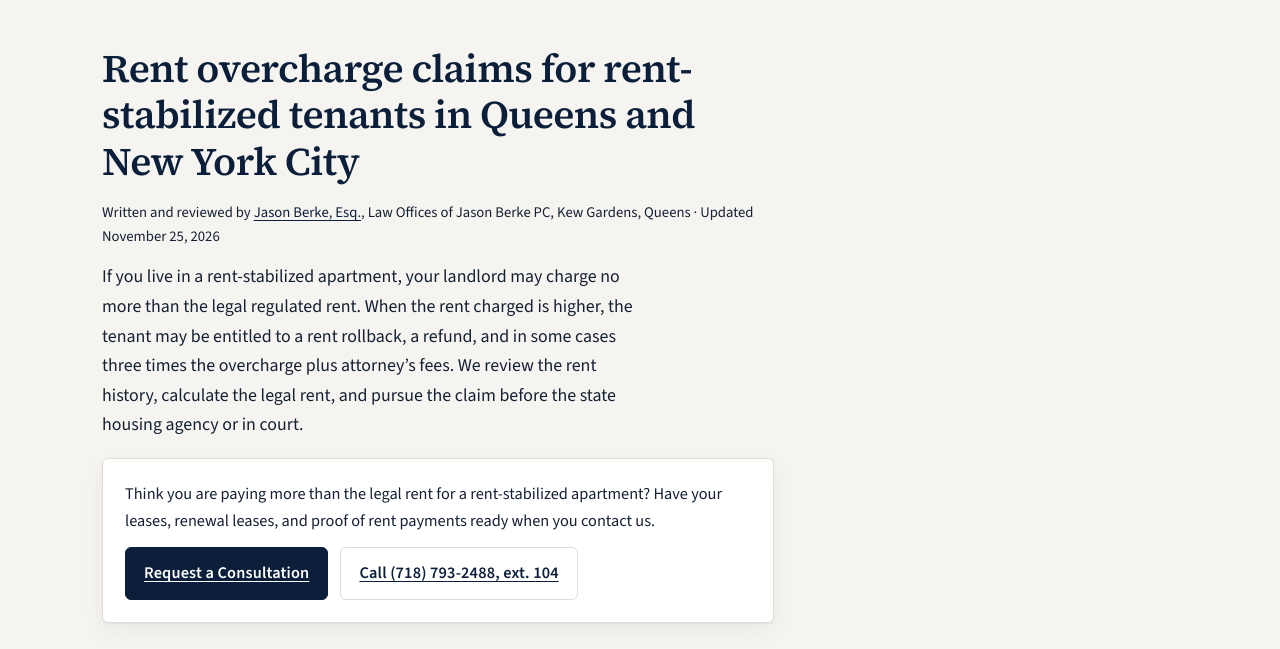
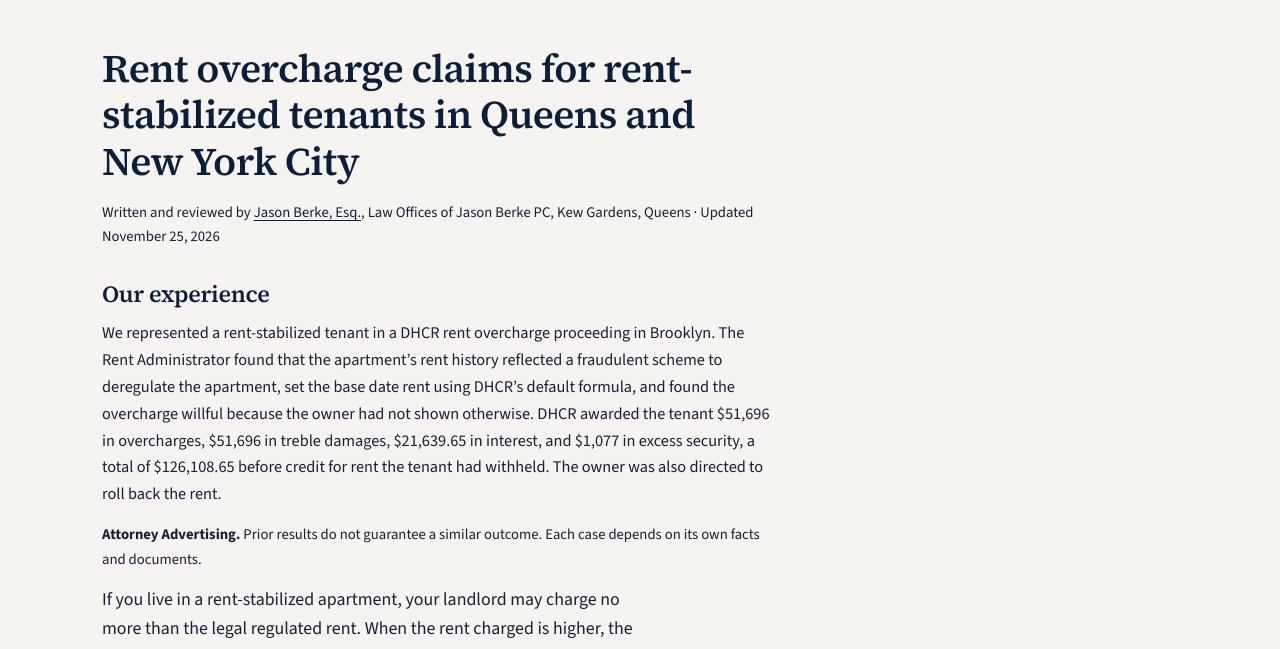
Before and after one commit to BerkeLaw/BerkeLaw, a plain HTML site: page rent-overcharge.html in a window 1280 px wide. Shown: the part 142-791 px from the top of the page. Drawn offline with nearby package versions, Linux system fonts and the light colour scheme.

Commit message:
Move Our experience to top of rent overcharge page; remove stray text

```diff
--- a/rent-overcharge.html
+++ b/rent-overcharge.html
@@ -68,6 +68,10 @@
     <article class="prose">
       <h1 class="h1" style="margin-top:0">Rent overcharge claims for rent-stabilized tenants in Queens and New York City</h1>
       <p class="byline">Written and reviewed by <a href="bio.html#jason-berke">Jason Berke, Esq.</a>, Law Offices of Jason Berke PC, Kew Gardens, Queens &middot; Updated <time datetime="2026-11-25">November 25, 2026</time></p>
+      <h2>Our experience</h2>
+      <p>We represented a rent-stabilized tenant in a DHCR rent overcharge proceeding in Brooklyn. The Rent Administrator found that the apartment&rsquo;s rent history reflected a fraudulent scheme to deregulate the apartment, set the base date rent using DHCR&rsquo;s default formula, and found the overcharge willful because the owner had not shown otherwise. DHCR awarded the tenant $51,696 in overcharges, $51,696 in treble damages, $21,639.65 in interest, and $1,077 in excess security, a total of $126,108.65 before credit for rent the tenant had withheld. The owner was also directed to roll back the rent.</p>
+      <p class="small"><strong>Attorney Advertising.</strong> Prior results do not guarantee a similar outcome. Each case depends on its own facts and documents.</p>
+
       <p class="lede">If you live in a rent-stabilized apartment, your landlord may charge no more than the legal regulated rent. When the rent charged is higher, the tenant may be entitled to a rent rollback, a refund, and in some cases three times the overcharge plus attorney&rsquo;s fees. We review the rent history, calculate the legal rent, and pursue the claim before the state housing agency or in court.</p>
 
       <aside class="card pad guide-contact" aria-label="Consultation for a rent overcharge claim">
@@ -111,11 +115,6 @@
         <li>Any DHCR orders, prior complaints, or court papers involving the apartment or building.</li>
         <li>A short timeline: move-in date, each rent amount, and any renovations you saw before or after moving in.</li>
       </ul>
-
-      <h2>Our experience</h2> section before "How we help". -->
-      <h2>Our experience</h2>
-      <p>We represented a rent-stabilized tenant in a DHCR rent overcharge proceeding in Brooklyn. The Rent Administrator found that the apartment&rsquo;s rent history reflected a fraudulent scheme to deregulate the apartment, set the base date rent using DHCR&rsquo;s default formula, and found the overcharge willful because the owner had not shown otherwise. DHCR awarded the tenant $51,696 in overcharges, $51,696 in treble damages, $21,639.65 in interest, and $1,077 in excess security, a total of $126,108.65 before credit for rent the tenant had withheld. The owner was also directed to roll back the rent.</p>
-      <p class="small"><strong>Attorney Advertising.</strong> Prior results do not guarantee a similar outcome. Each case depends on its own facts and documents.</p>
 
       <h2>How we help</h2>
       <p>We represent rent-stabilized tenants in DHCR overcharge proceedings, including replies to owner submissions and petitions for administrative review, and in Housing Court and Supreme Court overcharge claims. We review the registration history against the leases and payment records, identify the base date and the rules that apply, calculate the potential overcharge, and assess whether there is evidence of fraud or willfulness. We also handle related disputes over renewal leases and required services.</p>
```
